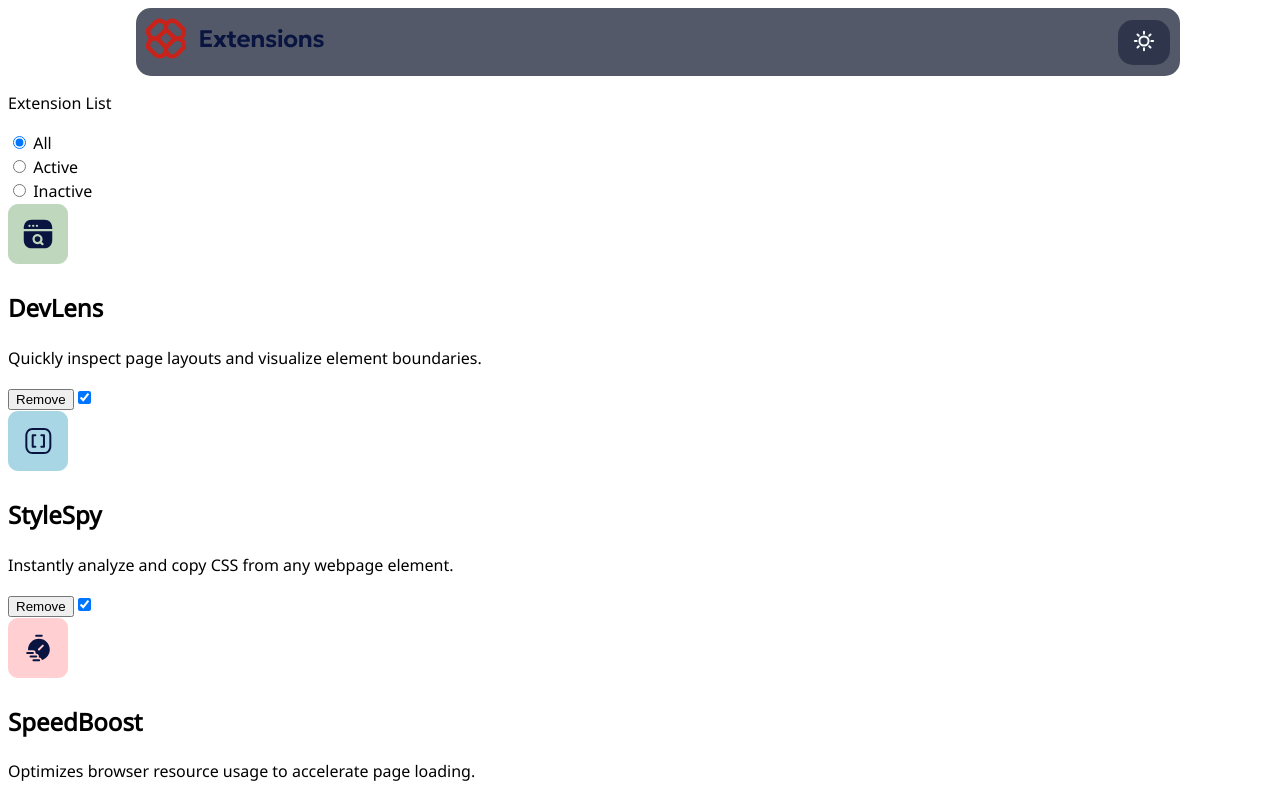
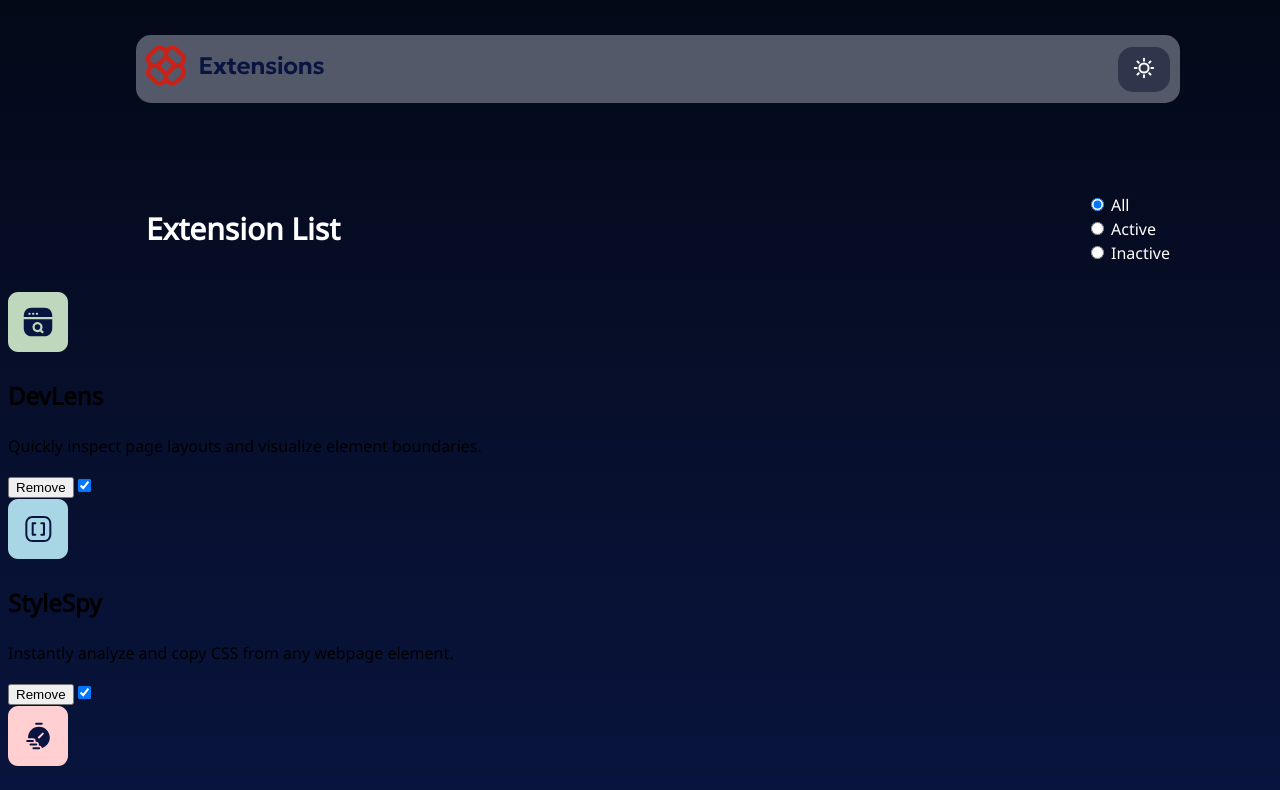
Before and after one commit to azanra/extension-manager, a plain HTML site: page index.html in a window 1280 px wide. Shown: the top 790 px of the page. Drawn offline with Linux system fonts and the light colour scheme.

Commit message:
Style and position the main header

```diff
--- a/style/style.css
+++ b/style/style.css
@@ -33,17 +33,35 @@ body {
   font-size: var(--font-size);
   width: 100vw;
   height: 100vh;
+  box-sizing: border-box;
+  background: var(--Dark-Gradient);
 }
 
 .header {
+  background-color: var(--Neutral-600);
+  margin-top: 35px;
+  color: white;
+}
+
+.header,
+.mainHeader {
   display: flex;
   justify-content: space-between;
   align-items: center;
-  background-color: var(--Neutral-600);
   width: 80%;
   margin-left: 10%;
   padding: 10px;
+}
+
+.mainHeader {
   color: white;
+  margin-top: 65px;
+  padding: 10px;
+}
+
+.mainHeaderText > p {
+  font-size: 30px;
+  font-weight: bold;
 }
 
 .header,
```
